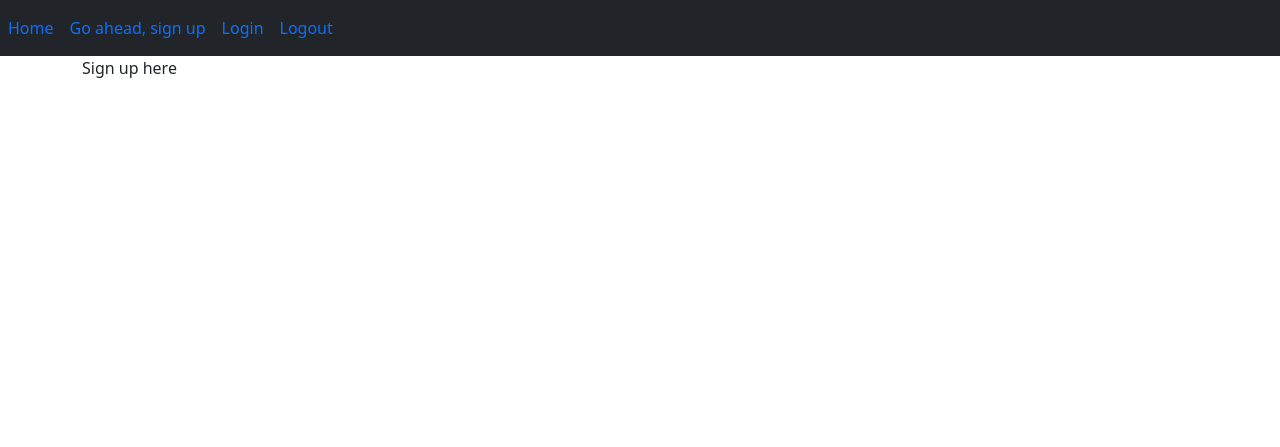
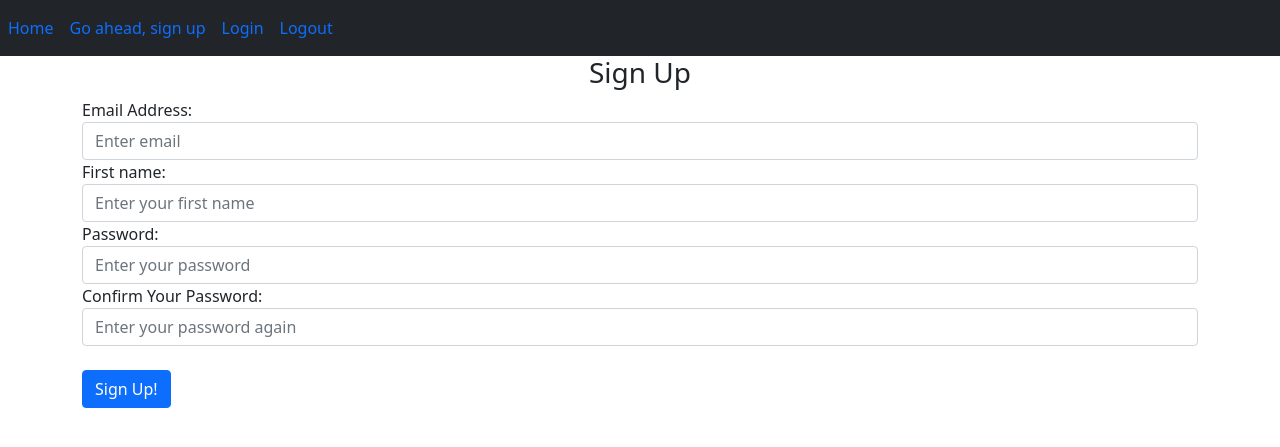
Before and after one commit to dianakakoma/bug_report2021, a Flask app: page /sign-up in a window 1280 px wide. Shown: the top 447 px of the page. Run offline with Flask 2, Linux system fonts and the light colour scheme; some libraries are stand-ins or nearby versions.

Commit message:
created the sign-up page

```diff
--- a/website/auth.py
+++ b/website/auth.py
@@ -2,13 +2,17 @@ from flask import Blueprint, render_template
 
 auth = Blueprint('auth', __name__)
 
+@auth.route('/')
+def home():
+    return render_template("home.html", text="testing")
+
 @auth.route('/login')
 def login():
-    return render_template("login.html")
+    return render_template("login.html", text="testing")
 
-'''@auth.route('/logout')
+@auth.route('/logout')
 def logout():
-    return <p>You are logged out!< '''
+    return "<p>You are logged out!</p>"
 
 
 @auth.route('/sign-up')
--- a/website/templates/login.html
+++ b/website/templates/login.html
@@ -1,2 +1,2 @@
 {% extends "base.html" %} {% block title %} Login {% endblock %} {% block
-content %}This is the login page{%endblock%}
+content %}This is the login page {{text}}{%endblock%}
--- a/website/templates/sign_up.html
+++ b/website/templates/sign_up.html
@@ -1,2 +1,32 @@
-{% extends "base.html" %} {% block title %} Sign Up {% endblock %} {% block
-content %}Sign up here{%endblock%}
+{% extends "base.html" %} {% block title %} Register {% endblock %} {% block
+content %}
+<form methods=[POST"]>
+    <h3 align="center"> Sign Up </h3>
+    <div class="form-group">
+
+        <label for="email"> Email Address:</label>
+        <input type="email" class="form-control" id="email" name="email" placeholder="Enter email"/>
+
+    </div>
+    <div class="form-group">
+
+        <label for="firstName"> First name:</label>
+        <input type="text" class="form-control" id="firstName" name="firstName" placeholder="Enter your first name"/>
+
+    </div>
+    <div class="form-group">
+
+        <label for="password1"> Password:</label>
+        <input type="password" class="form-control" id="password1" name="password1" placeholder="Enter your password"/>
+
+    </div>
+        <div class="form-group">
+
+        <label for="password2"> Confirm Your Password:</label>
+        <input type="password" class="form-control" id="password2" name="password2" placeholder="Enter your password again"/>
+
+    </div>
+    <br />
+    <button type="submit" class="btn btn-primary">Sign Up!</button>
+</form>
+{%endblock%}
```
